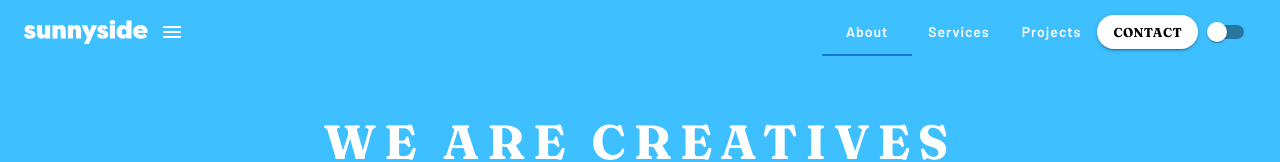
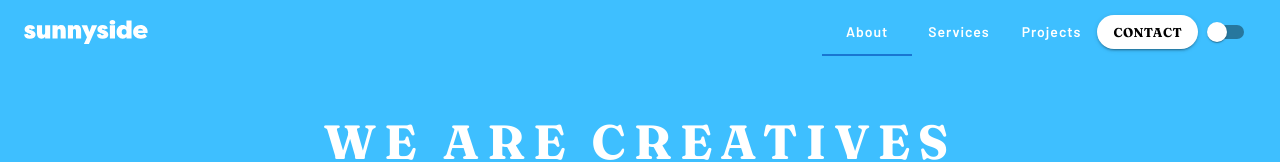
Before and after one commit to Skyz03/React--Sunny-Landing-Page, a React (Create React App) app: page / in a window 1280 px wide. Shown: the top 162 px of the page. Built offline with nearby package versions, Linux system fonts and the light colour scheme.

Commit message:
Menu icon updated

```diff
--- a/src/components/Nav.jsx
+++ b/src/components/Nav.jsx
@@ -40,7 +40,7 @@ const Nav = () => {
 
   const [value, setValue] = React.useState(0);
 
-  const matches = useMediaQuery(theme.breakpoints.down("sm"));
+  const matches = useMediaQuery(theme.breakpoints.down("sm")) ? true : false;
 
   const handleChange = (event, newValue) => {
     setValue(newValue);
@@ -51,7 +51,7 @@ const Nav = () => {
       <AppBar elevation={0} position="sticky" sx={{ background: "#3ebfff" }}>
         <Toolbar sx={{ justifyContent: "space-between" }}>
           <img src={logo} alt="Logo" />
-
+          {matches ? (
             <IconButton
               size="large"
               color="inherit"
@@ -60,6 +60,7 @@ const Nav = () => {
             >
               <MenuIcon />
             </IconButton>
+          ) : null}
 
           {matches ? (
             <Drawer
```
Lines whose indentation alone changed are shown as unchanged.
